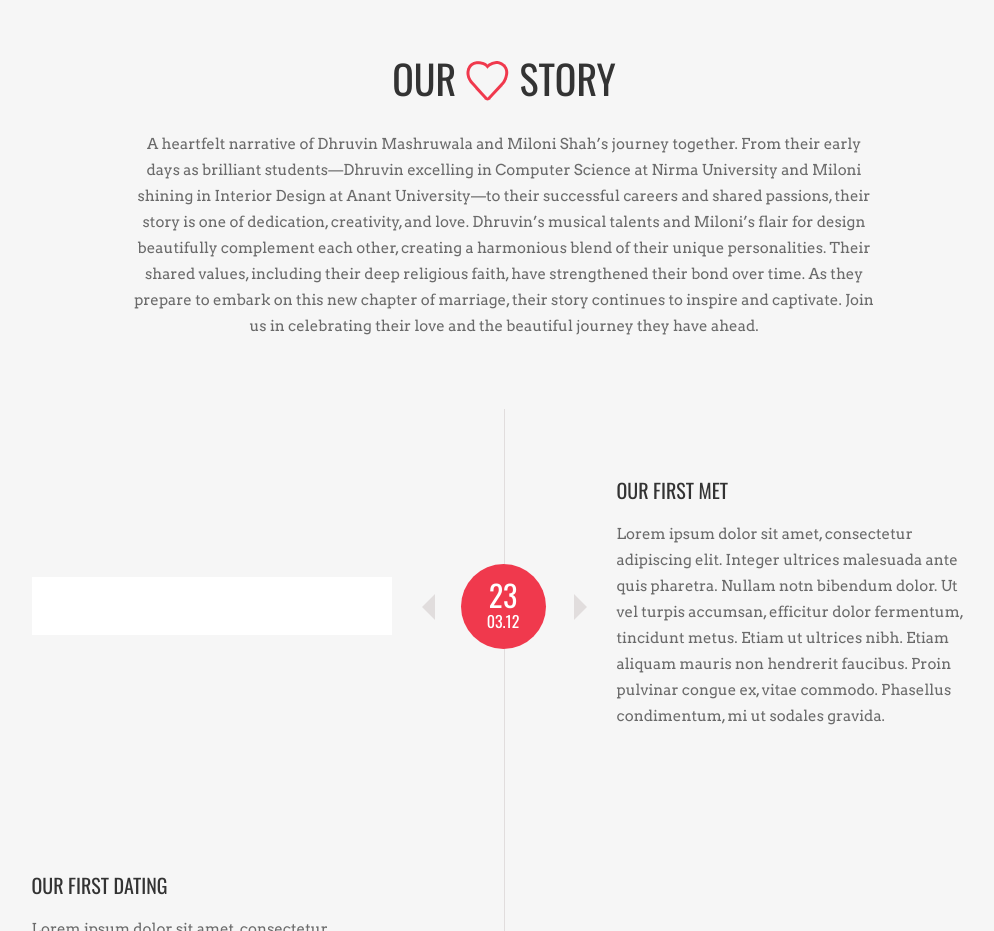
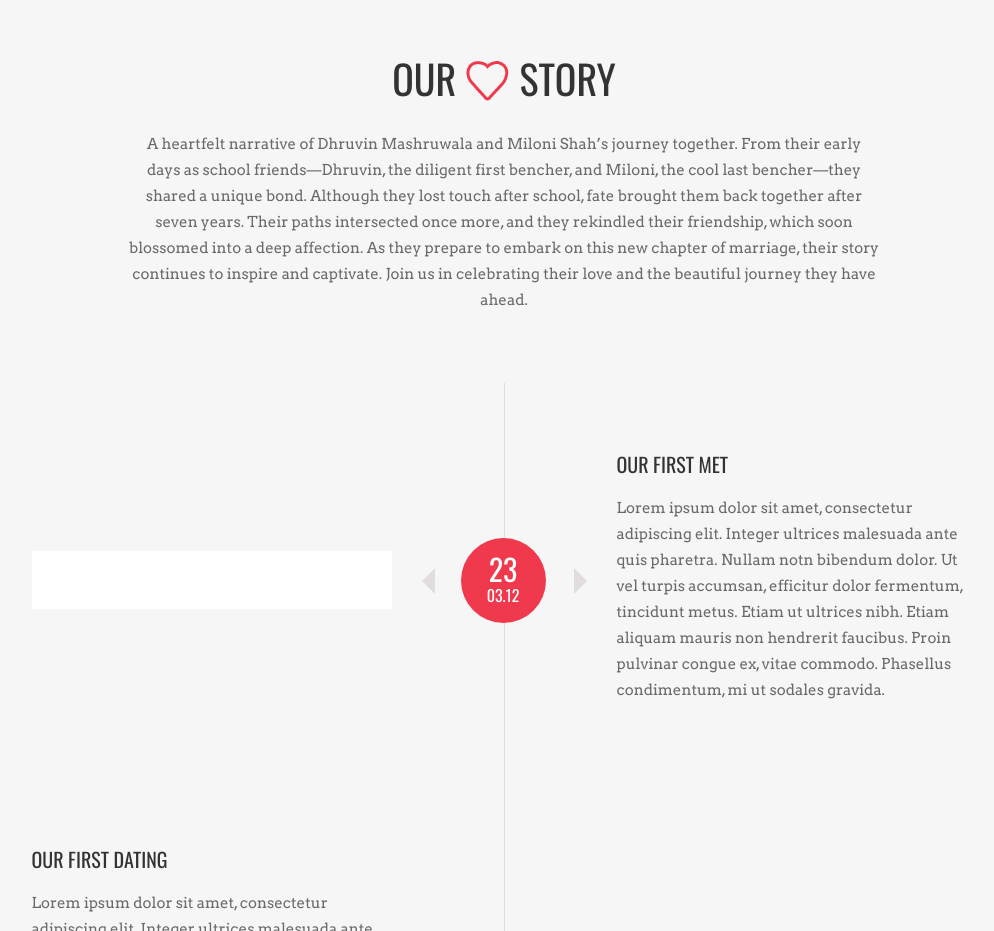
Before and after one commit to Dhruvin28/MilDhruv, a plain HTML site: page index.html in a window 1280 px wide. Shown: the part 3340-4271 px from the top of the page, without its empty margins (136-1130 px from the left). Drawn offline with nearby package versions, Linux system fonts and the light colour scheme; some packages are replaced by stand-ins of ours.

Commit message:
Update index.html

```diff
--- a/index.html
+++ b/index.html
@@ -257,7 +257,7 @@
                             	</h2>
 
                             	<p>
-                            		A heartfelt narrative of Dhruvin Mashruwala and Miloni Shah’s journey together. From their early days as brilliant students—Dhruvin excelling in Computer Science at Nirma University and Miloni shining in Interior Design at Anant University—to their successful careers and shared passions, their story is one of dedication, creativity, and love. Dhruvin’s musical talents and Miloni’s flair for design beautifully complement each other, creating a harmonious blend of their unique personalities. Their shared values, including their deep religious faith, have strengthened their bond over time. As they prepare to embark on this new chapter of marriage, their story continues to inspire and captivate. Join us in celebrating their love and the beautiful journey they have ahead.
+                            		A heartfelt narrative of Dhruvin Mashruwala and Miloni Shah’s journey together. From their early days as school friends—Dhruvin, the diligent first bencher, and Miloni, the cool last bencher—they shared a unique bond. Although they lost touch after school, fate brought them back together after seven years. Their paths intersected once more, and they rekindled their friendship, which soon blossomed into a deep affection. As they prepare to embark on this new chapter of marriage, their story continues to inspire and captivate. Join us in celebrating their love and the beautiful journey they have ahead.
                             	</p>
 
 
```
